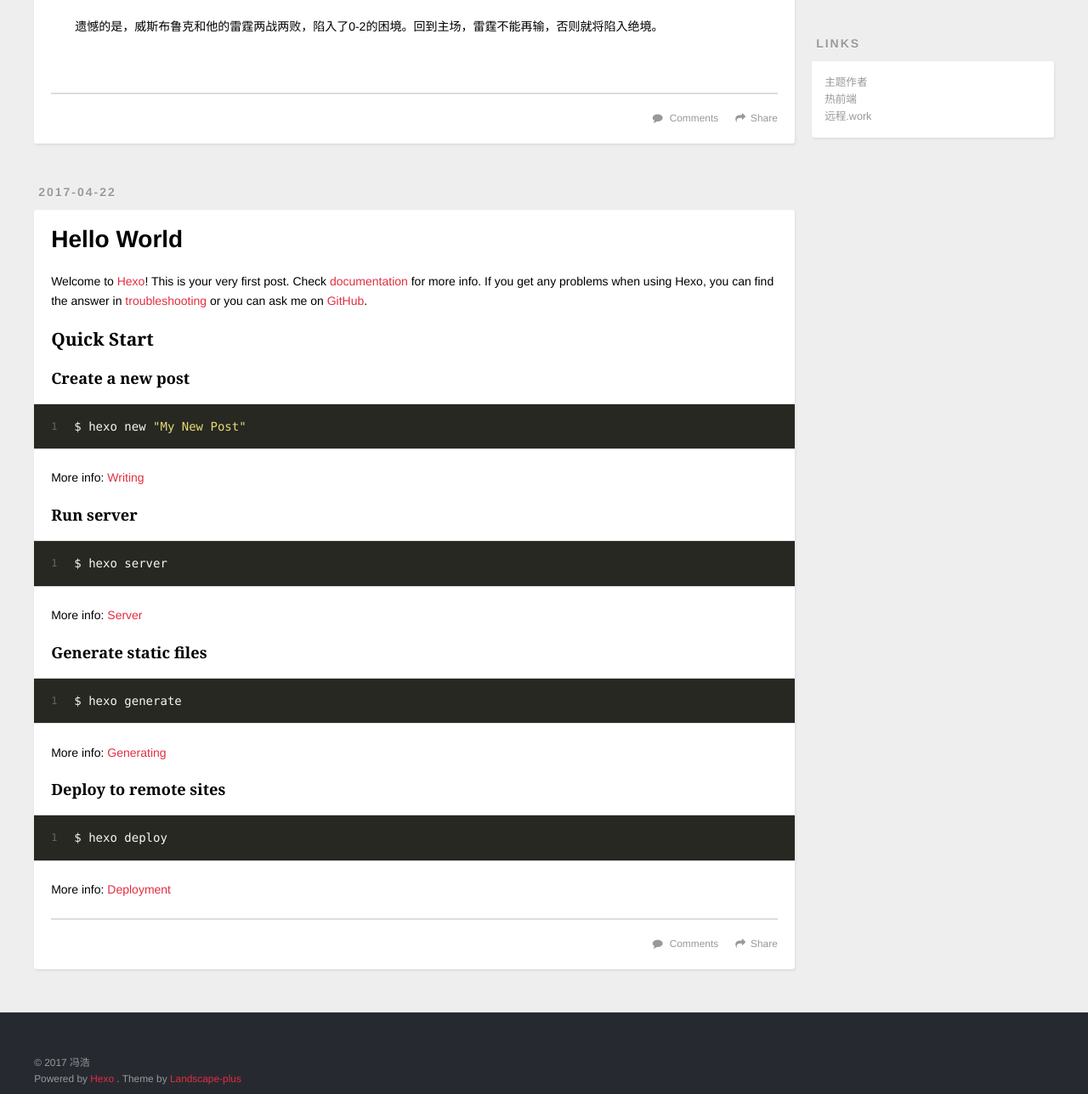
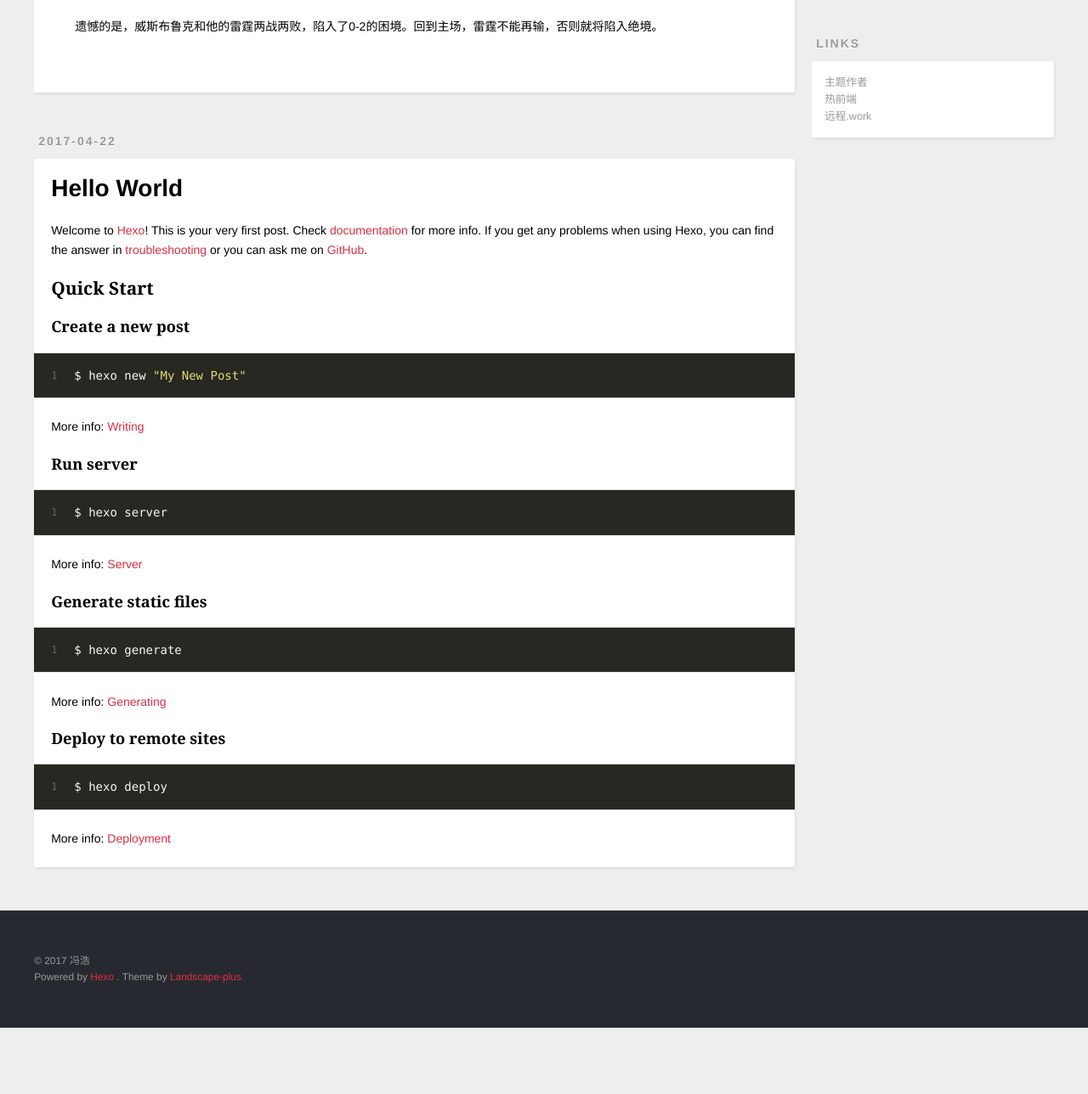
Before and after one commit to SmileMiley/SmileMiley.github.io, a plain HTML site: page index.html in a window 1280 px wide. Shown: the part 712-2000 px from the top of the page at 85% size. After the commit the page ends 1922 px from the top, so only its background shows below. Drawn offline with nearby package versions, Linux system fonts and the light colour scheme; a script that the page names is missing.

Commit message:
Site updated: 2017-04-22 16:58:50

```diff
--- a/index.html
+++ b/index.html
@@ -108,14 +108,6 @@
 
 
     </div>
-    <footer class="article-footer">
-
-        <a data-url="http://yoursite.com/2017/04/22/文章/" data-id="cj1t04rgs00012gqodibn8f9c" class="article-share-link" data-share="baidu" data-title="我的第一篇博客">Share</a>
-
-
-
-        <a href="http://yoursite.com/2017/04/22/文章/#ds-thread" class="article-comment-link">Comments</a>
-
 
 
     </footer>
@@ -160,14 +152,6 @@
 
 
     </div>
-    <footer class="article-footer">
-
-        <a data-url="http://yoursite.com/2017/04/22/hello-world/" data-id="cj1t04rgc00002gqola06j283" class="article-share-link" data-share="baidu" data-title="Hello World">Share</a>
-
-
-
-        <a href="http://yoursite.com/2017/04/22/hello-world/#ds-thread" class="article-comment-link">Comments</a>
-
 
 
     </footer>
```
Also changed, not shown: 2017/04/22/hello-world/index.html (+1 -10 lines), 2017/04/22/文章/index.html (+1 -10 lines).
